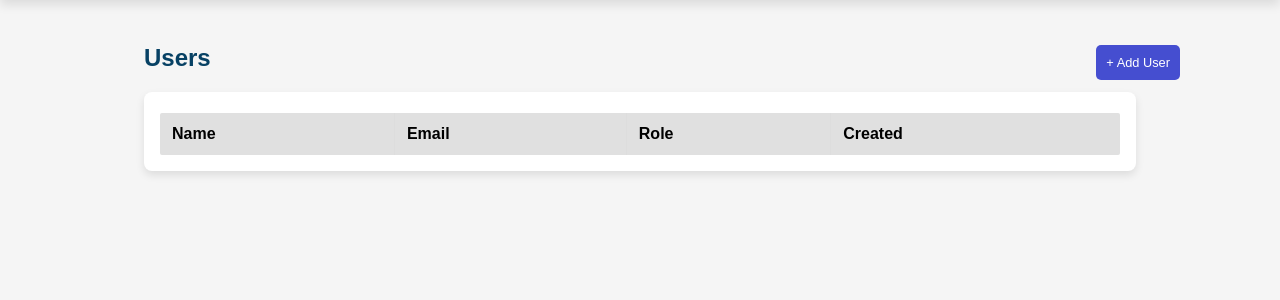
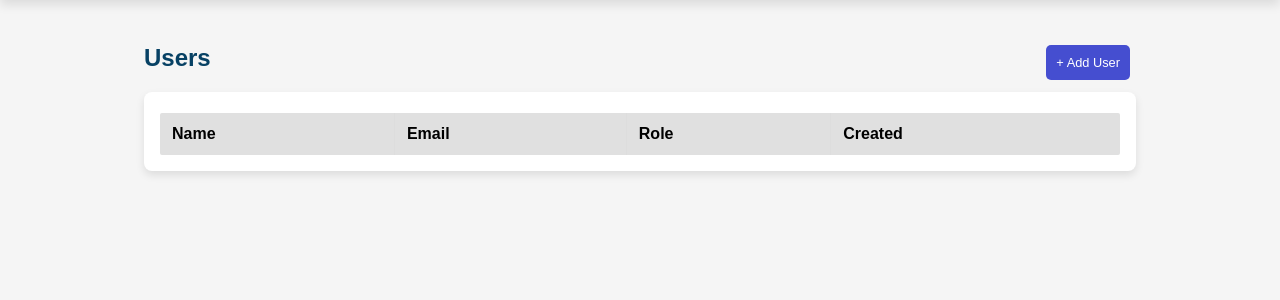
Before and after one commit to natecross123/info2180-Project, a PHP site: page /ListUsers.html in a window 1280 px wide. Shown: the part 70-370 px from the top of the page. Run offline with PHP 8.4, Linux system fonts and the light colour scheme; lists and menus that the app fills with data are empty.

Commit message:
Updated viewuser.css

```diff
--- a/ListUsers.css
+++ b/ListUsers.css
@@ -53,7 +53,7 @@ main {
 .add-user-button{
     position: absolute;
     top:115px;
-    right:100px;
+    right:150px;
     background-color: #454ed0;
     color:white;
     border: none;
```
